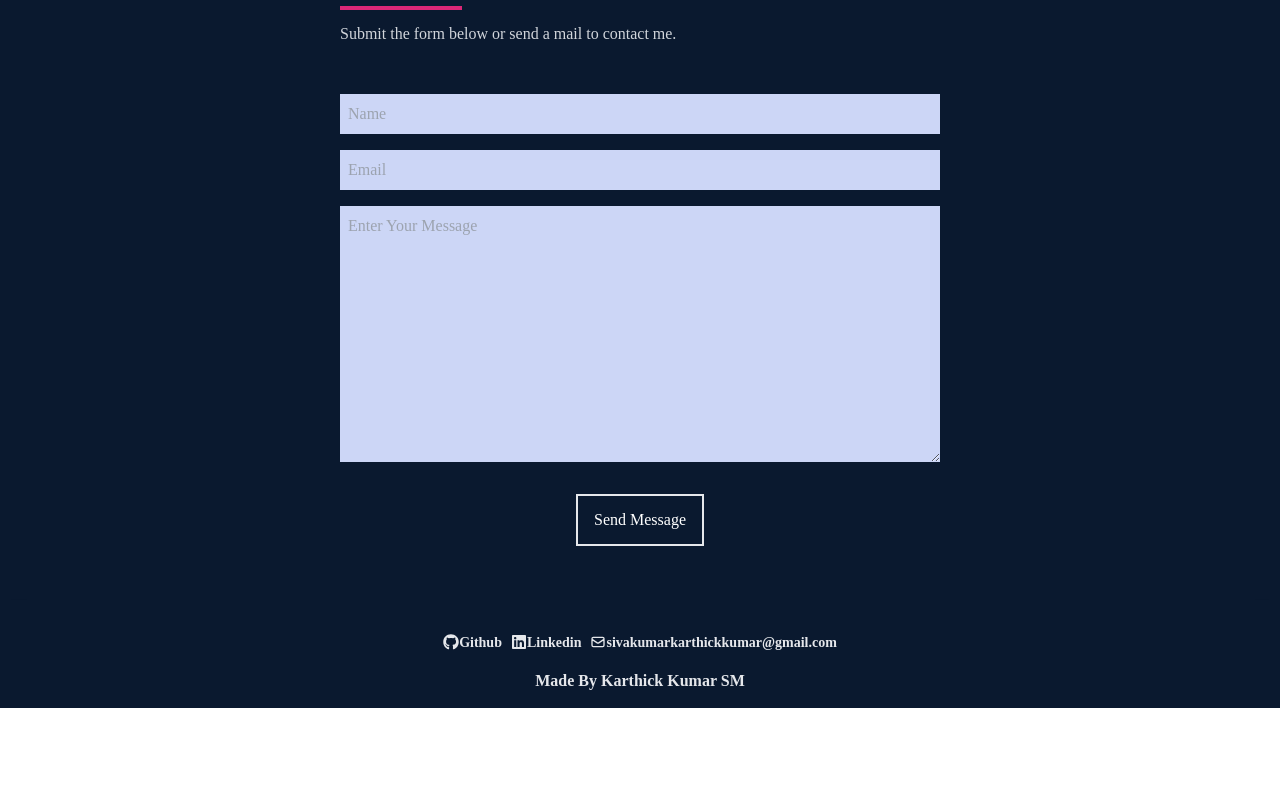
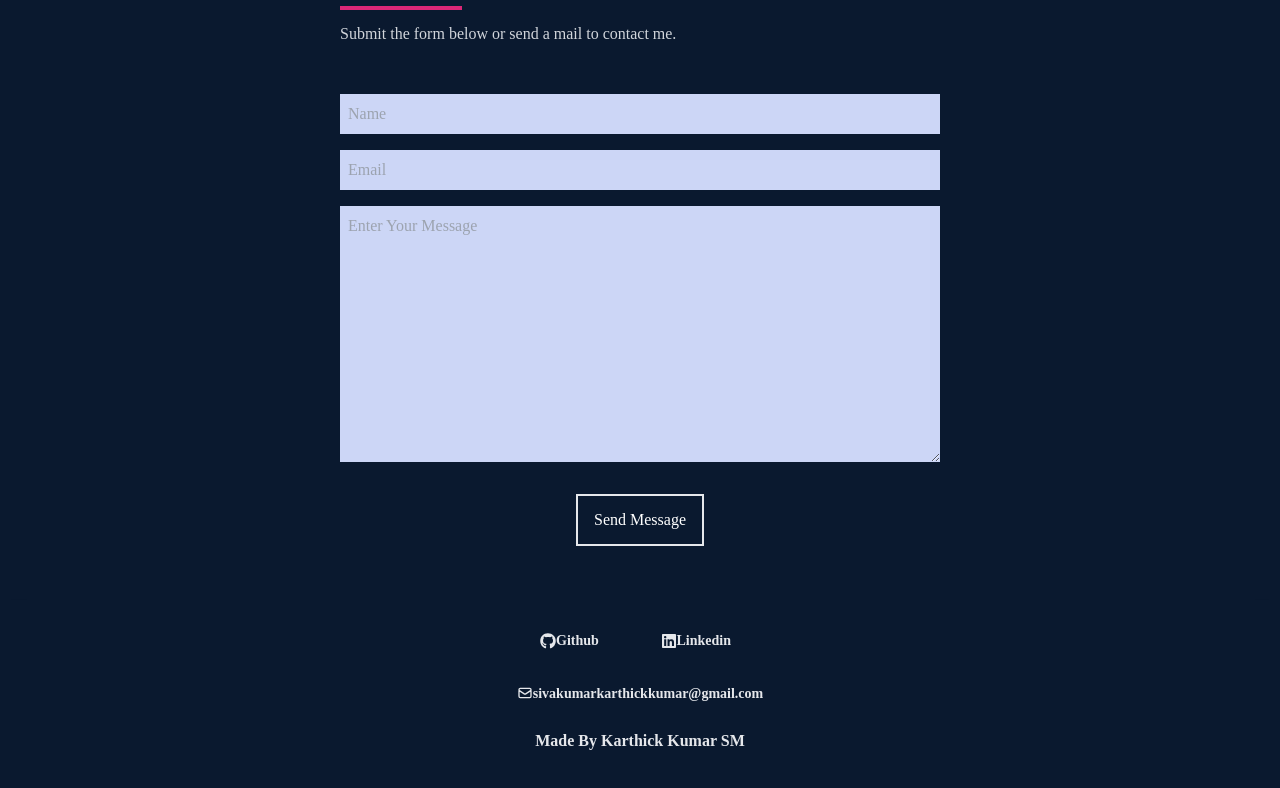
Before and after one commit to karthickkumarsm/React_portfolio, a React (Create React App) app: page / in a window 1280 px wide. Shown: the part 3361-4149 px from the top of the page. Before the commit the page ends 4069 px from the top, so only its background shows below. Built offline with nearby package versions, Linux system fonts and the light colour scheme.

Commit message:
update footer

```diff
--- a/src/components/Footer.jsx
+++ b/src/components/Footer.jsx
@@ -17,15 +17,16 @@ const Footer = () => {
                         <span className="text-[14px] mr-[9px] font-bold">Linkedin</span>
                     </a>
 
-                    <p className="flex flex-row items-center my-[15px]">
-                    <HiOutlineMail/>
-                    <a href='mailto:sivakumarkarthickkumar@gmail.com'  target="_blank">
-                        <span className="text-[14px] font-bold">sivakumarkarthickkumar@gmail.com</span> </a>
-                    </p>
                 </div>
             </div>
         </div>
-        <p className="text-center font-bold">Made By Karthick Kumar SM</p>
+
+        <p className="flex flex-row items-center my-[15px] justify-center">
+                    <HiOutlineMail/>
+                    <a href='mailto:sivakumarkarthickkumar@gmail.com'  target="_blank">
+                        <span className="text-[14px] font-bold text-center">sivakumarkarthickkumar@gmail.com</span> </a>
+                    </p>
+        <p className="text-center font-bold m-6">Made By Karthick Kumar SM</p>
     </div>
   )
 }
```
